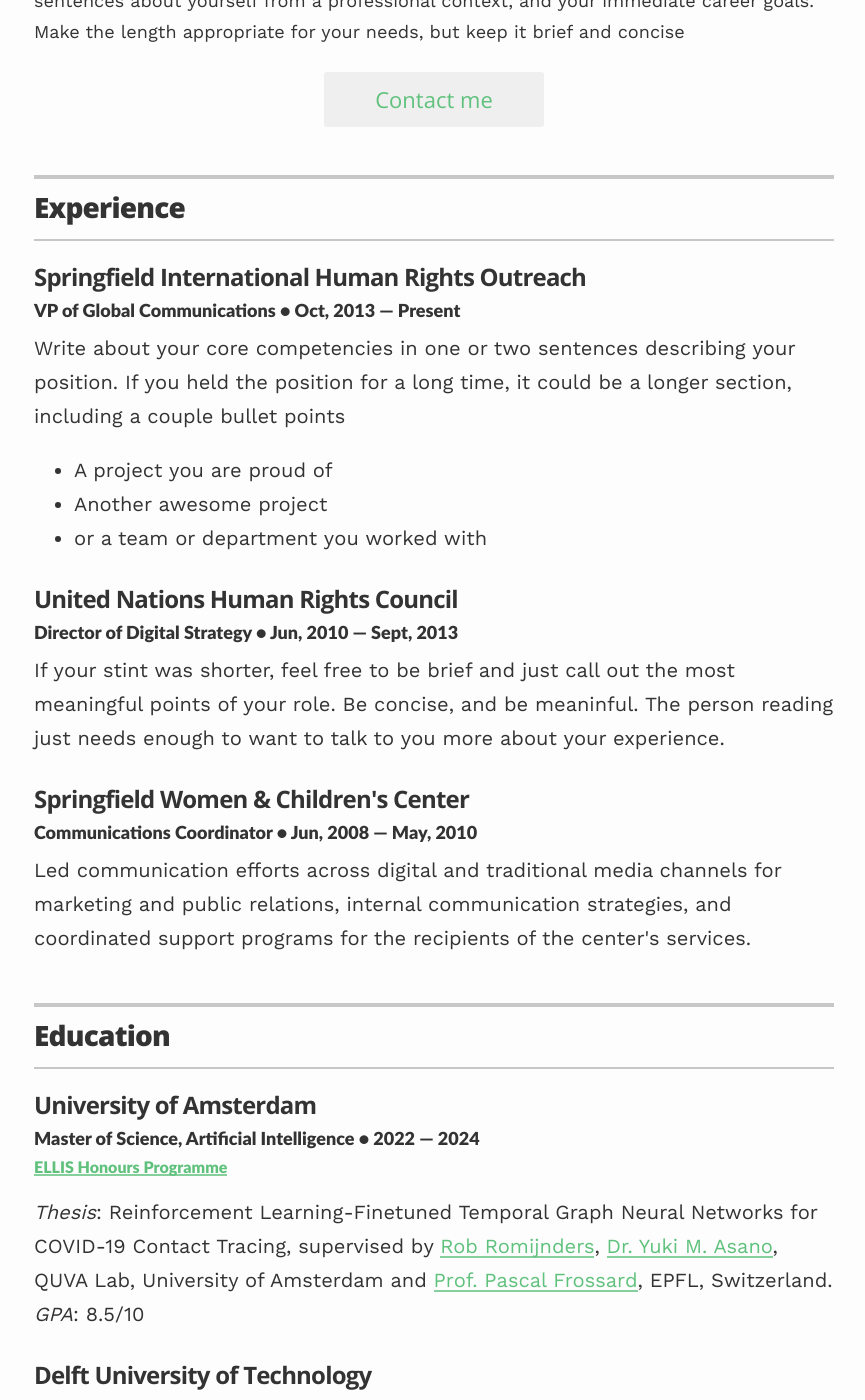
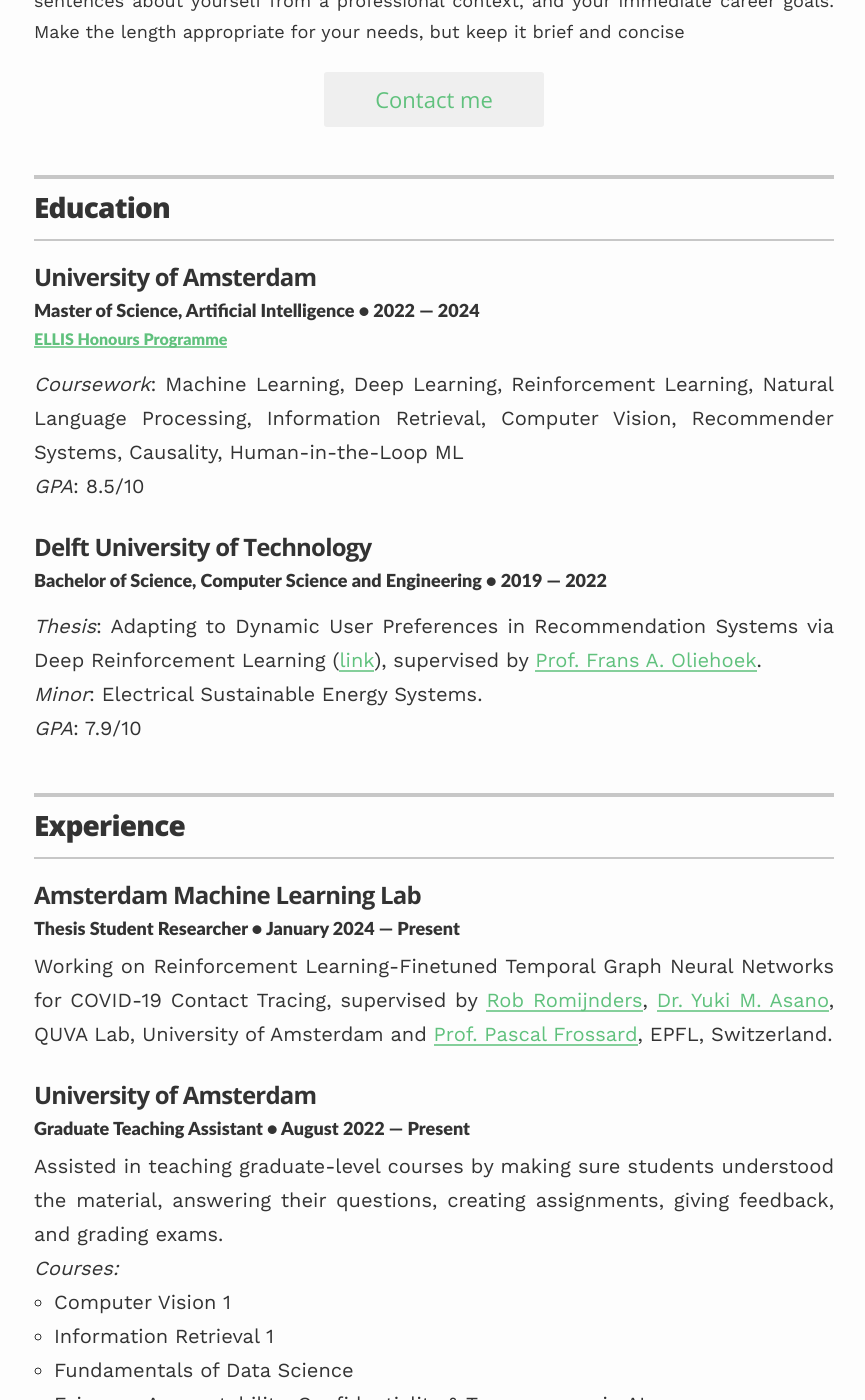
Before and after one commit to lucapantea/lucapantea.github.io, a Jekyll site: the page built from resume/index.html, in a window 1280 px wide and 1400 px high, scrolled down 500 px. Shown: the whole window, without its empty margins (206-1071 px from the left). Built offline with Jekyll 4.4.1, drawn with Linux system fonts in a browser that asks for light colours; nearby versions of some CDN libraries; some of the changed text lies outside the part shown.

Commit message:
added experience

```diff
--- a/_data/education.yml
+++ b/_data/education.yml
@@ -3,10 +3,8 @@
   uni: University of Amsterdam
   year: 2022 &mdash; 2024
   award: "<a href=https://ivi.fnwi.uva.nl/ellis/>ELLIS Honours Programme</a>"
-  summary: "<em>Thesis</em>: Reinforcement Learning-Finetuned Temporal Graph Neural Networks for COVID-19 Contact Tracing, \
-    supervised by <a href=https://robromijnders.github.io/>Rob Romijnders</a>, <a href=https://yukimasano.github.io/>Dr. Yuki M. Asano</a>, \
-    QUVA Lab, University of Amsterdam and <a href=https://www.epfl.ch/labs/lts4/people/people-current/frossard/>Prof. Pascal Frossard</a>, EPFL, Switzerland. \
-    <br> <em>GPA</em>: 8.5/10"
+  summary: "<em>Coursework</em>: Machine Learning, Deep Learning, Reinforcement Learning, Natural Language Processing, Information Retrieval, Computer Vision, Recommender Systems, Causality, Human-in-the-Loop ML \
+    <br><em>GPA</em>: 8.5/10"
 
 - degree: Bachelor of Science, Computer Science and Engineering
   uni: Delft University of Technology
--- a/_data/experience.yml
+++ b/_data/experience.yml
@@ -1,19 +1,29 @@
 # Jobs
-# VP of Global Communications
-- company: Springfield International Human Rights Outreach
-  position: VP of Global Communications
-  duration: Oct, 2013 &mdash; Present
-  summary: Write about your core competencies in one or two sentences describing your position. If you held the position for a long time, it could be a longer section, including a couple bullet points	<ul class="resume-item-list"><li>A project you are proud of</li><li>Another awesome project</li><li>or a team or department you worked with</li></ul>
+- company: Amsterdam Machine Learning Lab
+  position: Thesis Student Researcher
+  duration: January 2024 &mdash; Present
+  summary: "Working on Reinforcement Learning-Finetuned Temporal Graph Neural Networks for COVID-19 Contact Tracing, \
+    supervised by <a href=https://robromijnders.github.io/>Rob Romijnders</a>, <a href=https://yukimasano.github.io/>Dr. Yuki M. Asano</a>, \
+    QUVA Lab, University of Amsterdam and <a href=https://www.epfl.ch/labs/lts4/people/people-current/frossard/>Prof. Pascal Frossard</a>, EPFL, Switzerland."
 
-# Director of Digital Stratgy
-- company: United Nations Human Rights Council
-  position: Director of Digital Strategy
-  duration:  Jun, 2010 &mdash; Sept, 2013
-  summary: If your stint was shorter, feel free to be brief and just call out the most meaningful points of your role. Be concise, and be meaninful. The person reading just needs enough to want to talk to you more about your experience.
+- company: University of Amsterdam
+  position: Graduate Teaching Assistant
+  duration: August 2022 &mdash; Present
+  summary: "Assisted in teaching graduate-level courses by making sure students understood the material, answering their questions, creating assignments, giving feedback, and grading exams. \
+    <br><em>Courses:</em> <ul style='list-style-type: circle; margin: 0; padding: 0 0 0 20px;'><li>Computer Vision 1</li><li>Information Retrieval 1</li><li>Fundamentals of Data Science</li><li>Fairness, Accountability, Confidentiality & Transparency in AI</li></ul>"
 
+- company: Yes!Delft Impact Lab
+  position: System Integration Engineer (SPOT Mobility Team)
+  duration: February 2022 &mdash; July 2022
+  summary: "Developed a system for data capturing using Boston Dynamics <a href=https://bostondynamics.com/products/spot/>SPOT robot</a> within the ImpactLab Transformative Mobility Team, \
+    serving clients like <a href=https://www.ns.nl/>NS</a> and <a href=https://www.volkerwessels.com/nl/>VolkerWessels</a>. Involved in all stages of the project lifecycle, from concept to deployment."
 
-# Communications Coordinator
-- company: Springfield Women & Children's Center
-  position: Communications Coordinator
-  duration:   Jun, 2008  &mdash; May, 2010
-  summary: Led communication efforts across digital and traditional media channels for marketing and public relations, internal communication strategies, and coordinated support programs for the recipients of the center's services.
+- company: TU Delft Student AI Team `Epoch`
+  position: Chief AI Engineer
+  duration: August 2021 &mdash; February 2022
+  summary: "Led a team of 5 students in high-profile Data Science and AI competitions. Top 10 finish in <a hrefhttps://www.aicrowd.com/challenges/neurips-2021-aws-deepracer-ai-driving-olympics-challenge>AWS DeepRacer Challenge 2021</a> (300+ participants)."
+
+- company: PricewaterhouseCoopers
+  position: Software Engineering Intern (Deal Analytics Team)
+  duration: April 2021 &mdash; July 2021
+  summary: "Developed an application improve corporate entity matching, increasing efficiency by 40% with affinity propagation clustering algorithms and asynchronous processing"
--- a/_layouts/resume.html
+++ b/_layouts/resume.html
@@ -72,7 +72,7 @@
                 {% include icon-links.html %}
               </div>
 
-              <div class="executive-summary" itemprop="description">
+              <div class="executive-summary" itemprop="description" style="text-align: justify">
                 {{ site.resume_header_intro }}
               </div>
 
@@ -84,27 +84,6 @@
               {% endif %}
 
             </header>
-
-            {% if site.resume_section_experience %}
-            <!-- begin Experience -->
-            <section class="content-section">
-
-              <header class="section-header">
-                <h2>Experience</h2>
-              </header>
-
-              {% for job in site.data.experience %}
-              <div class="resume-item" itemscope itemprop="worksFor" itemtype="http://schema.org/Organization">
-                <h3 class="resume-item-title" itemprop="name">{{ job.company }}</h3>
-                <h4 class="resume-item-details" itemprop="description">{{ job.position }} &bull; {{ job.duration }}</h4>
-                <p class="resume-item-copy">{{ job.summary }}</p>
-              </div><!-- end of resume-item -->
-              {% endfor %}
-
-            </section>
-            <!-- end Experience -->
-            {% endif %}
-
 
             {% if site.resume_section_education %}
             <!-- begin Education -->
@@ -124,13 +103,31 @@
                     <li>{{ award.award }}</li>
                     {% endfor %}
                   </ul>
-
-
-                <p class="resume-item-copy">{{ education.summary }}</p>
+                <p class="resume-item-copy" style="text-align: justify;">{{ education.summary }}</p>
               </div>
               {% endfor %}
             </section>
             <!-- end Education -->
+            {% endif %}
+
+            {% if site.resume_section_experience %}
+            <!-- begin Experience -->
+            <section class="content-section">
+
+              <header class="section-header">
+                <h2>Experience</h2>
+              </header>
+
+              {% for job in site.data.experience %}
+              <div class="resume-item" itemscope itemprop="worksFor" itemtype="http://schema.org/Organization">
+                <h3 class="resume-item-title" itemprop="name">{{ job.company }}</h3>
+                <h4 class="resume-item-details" itemprop="description">{{ job.position }} &bull; {{ job.duration }}</h4>
+                <p class="resume-item-copy" style="text-align: justify;">{{ job.summary }}</p>
+              </div><!-- end of resume-item -->
+              {% endfor %}
+
+            </section>
+            <!-- end Experience -->
             {% endif %}
 
 
@@ -152,6 +149,23 @@
 
             </section>
             <!-- end Projects -->
+            {% endif %}
+
+            {% if site.resume_section_publications %}
+            <!-- begin publications -->
+            <section class="content-section">
+
+              <header class="section-header">
+                <h2>Publications</h2>
+              </header>
+              {% for publication in site.data.publications %}
+              <div class="resume-item">
+                <p class="resume-item-details">{{ publication.citation }}</p>
+              </div>
+              {% endfor %}
+
+            </section>
+            <!-- end publications -->
             {% endif %}
 
             {% if site.resume_section_skills %}
```
